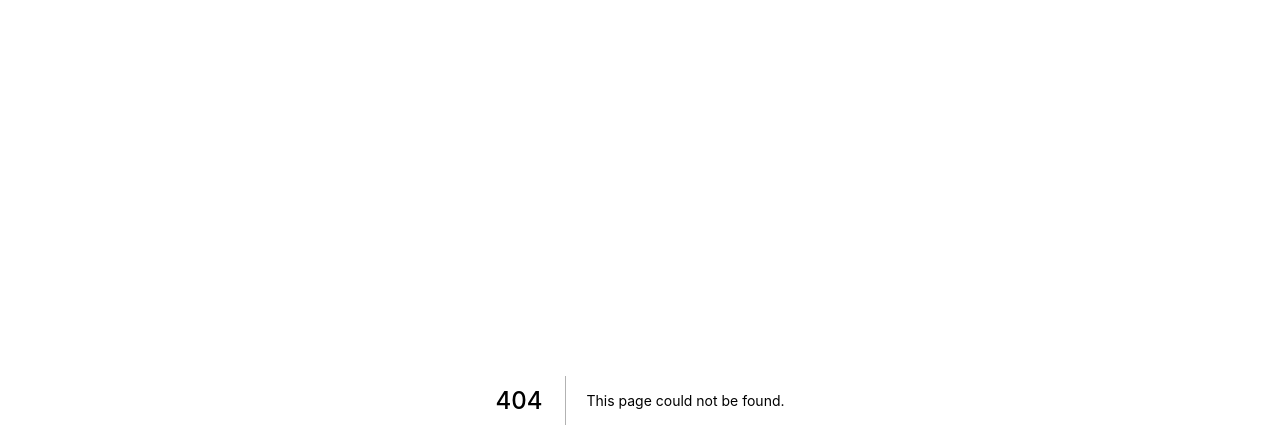
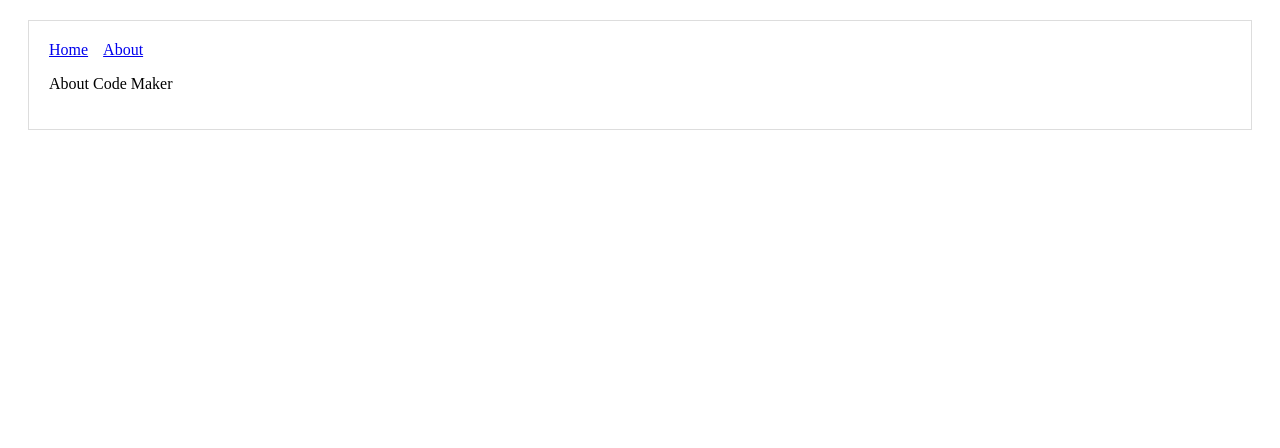
Before and after one commit to erozonachi/learn-nextjs, a Next.js app: page /about in a window 1280 px wide. Before the commit this address had no page. Shown: the top 448 px of the page. Built offline with nearby package versions, Linux system fonts and the light colour scheme.

Commit message:
Add about page

```diff
--- /dev/null
+++ b/pages/about.js
@@ -0,0 +1,9 @@
+import Layout from '../components/Layout';
+
+export default function About() {
+  return (
+    <Layout>
+      <p>About Code Maker</p>
+    </Layout>
+  );
+}
```
